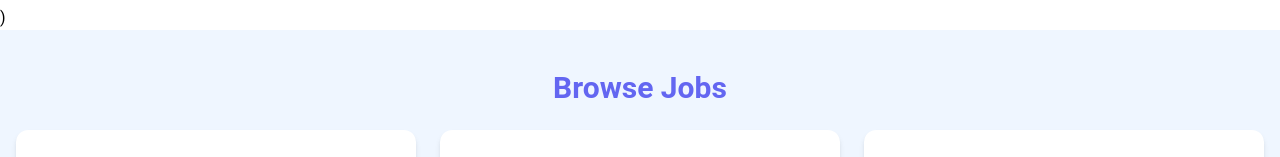
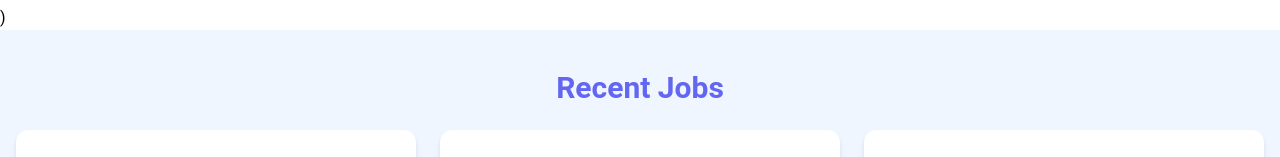
Before and after one commit to bradenbuchanan/ReactTutortials, a React (Vite) app in the folder react-crash-2024/: page / in a window 1280 px wide. Shown: the part 627-784 px from the top of the page. Built offline with nearby package versions, Linux system fonts and the light colour scheme.

Commit message:
add isHome function

```diff
--- a/react-crash-2024/src/pages/HomePage.jsx
+++ b/react-crash-2024/src/pages/HomePage.jsx
@@ -8,7 +8,7 @@ const HomePage = () => {
     return <>
         <Hero />
         <HomeCards />
-        <JobListings />
+        <JobListings isHome={true}/>
         <ViewAllJobs />
     </>
 }
```
